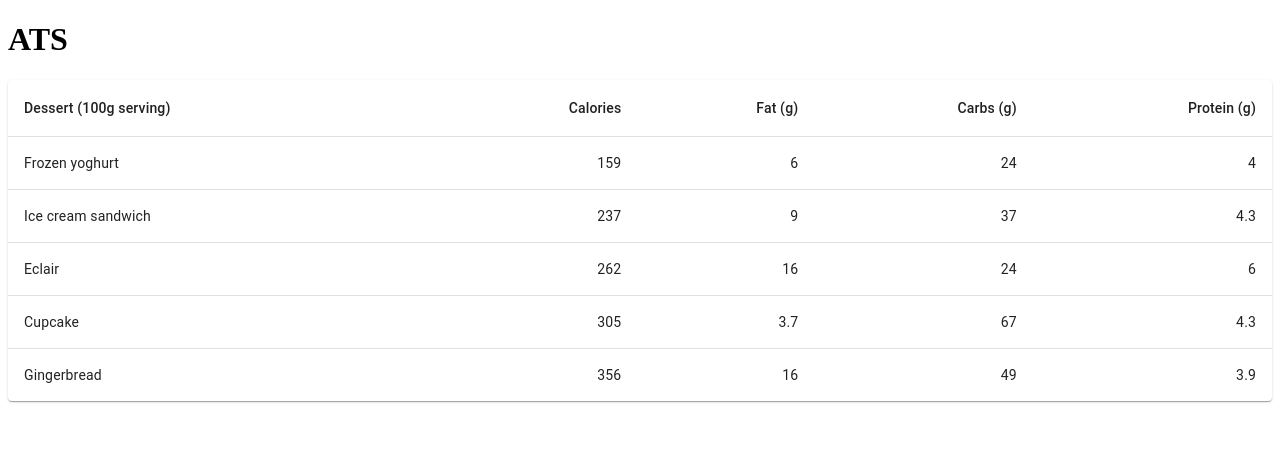
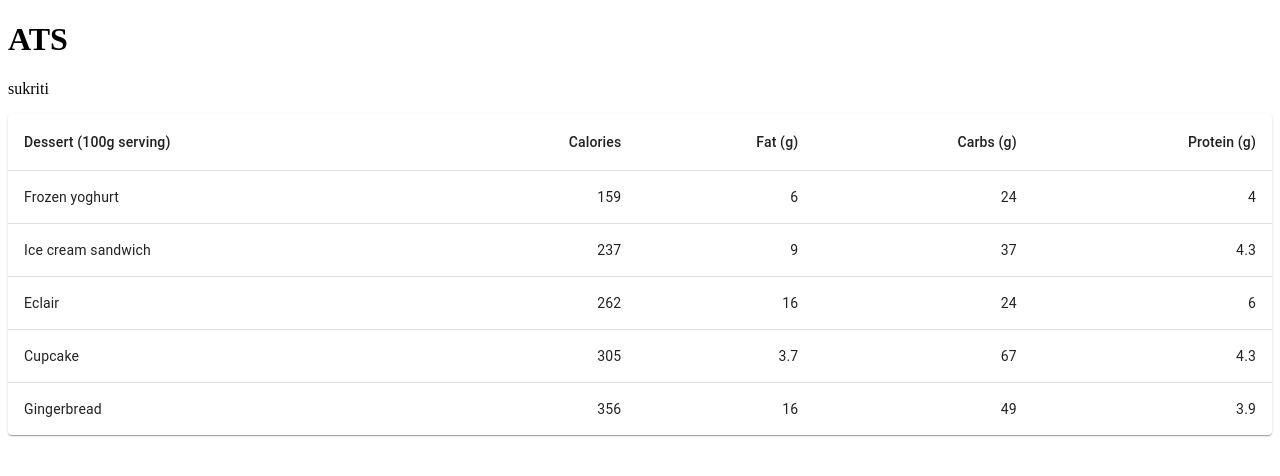
Before and after one commit to VishalShekha/ATS, a React (Create React App) app in the folder Frontend/ats/: page / in a window 1280 px wide. Shown: the top 476 px of the page. Built offline with nearby package versions, Linux system fonts and the light colour scheme.

Commit message:
sukriti added

```diff
--- a/Frontend/ats/src/App.js
+++ b/Frontend/ats/src/App.js
@@ -4,8 +4,10 @@ function App() {
   return (
     <>
       <h1>
+
         ATS
       </h1>
+      <p>sukriti</p>
       <WebsiteLandingPage/>
     </>
   );
```
